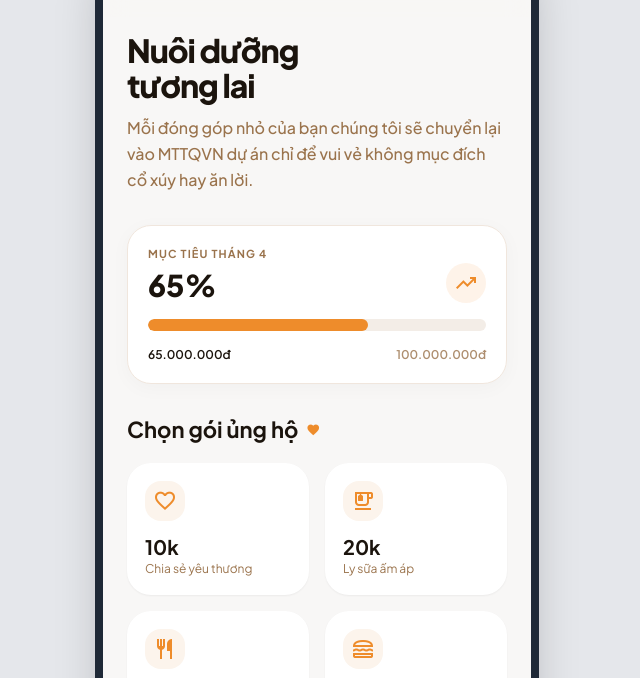
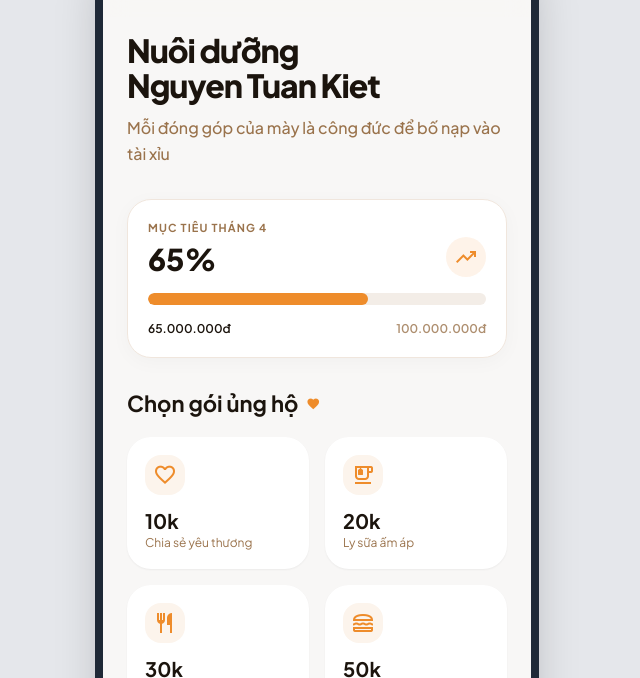
Before and after one commit to tkietctevl/html, a plain HTML site: page index.html in a window 1280 px wide. Shown: the part 103-781 px from the top of the page, without its empty margins (323-963 px from the left). Drawn offline with nearby package versions, Linux system fonts and the light colour scheme.

Commit message:
index.html

```diff
--- a/index.html
+++ b/index.html
@@ -125,13 +125,12 @@
           <h1
             class="text-[#1b140d] dark:text-white text-[32px] font-black leading-[1.1] tracking-[-0.033em]"
           >
-            Nuôi dưỡng<br />tương lai
+            Nuôi dưỡng<br />Nguyen Tuan Kiet
           </h1>
           <p
             class="text-[#9a734c] dark:text-[#ccb096] text-base font-medium leading-relaxed"
           >
-            Mỗi đóng góp nhỏ của bạn chúng tôi sẽ chuyển lại vào MTTQVN dự án
-            chỉ để vui vẻ không mục đích cổ xúy hay ăn lời.
+            Mỗi đóng góp của mày là công đức để bố nạp vào tài xỉu
           </p>
         </section>
         <!-- Progress Bar Section -->
```
